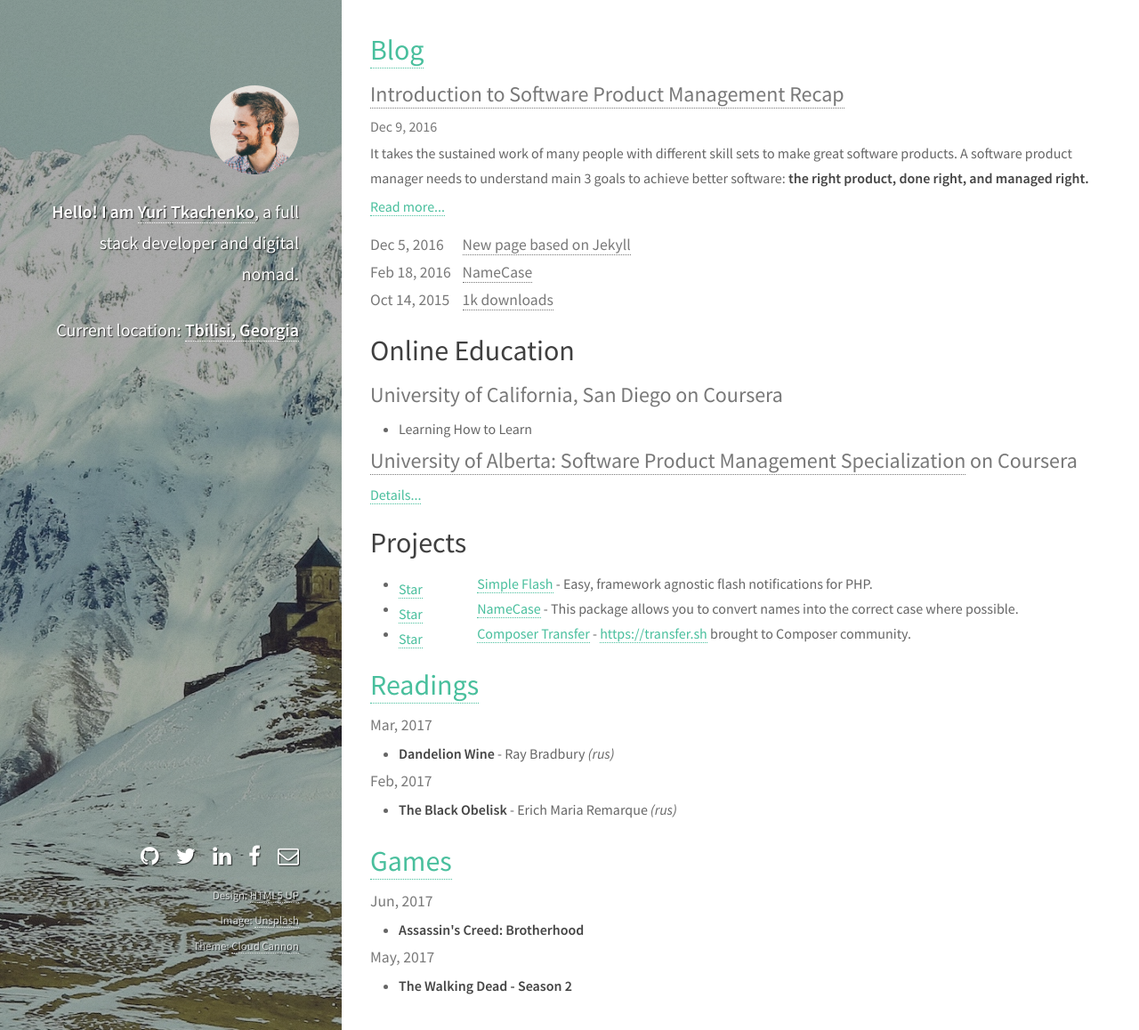
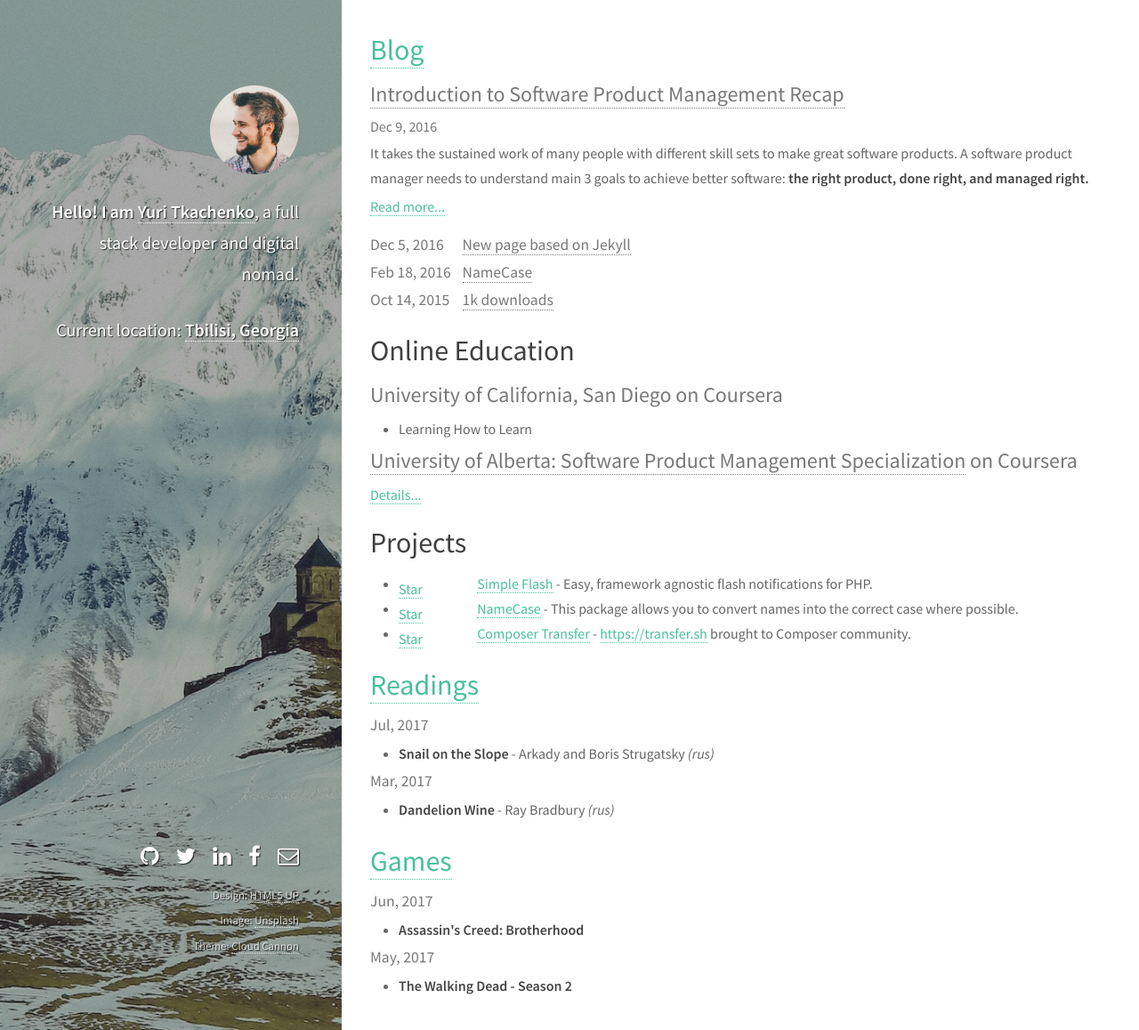
Before and after one commit to tamtamchik/tamtamchik.github.io, a Jekyll site: the page built from index.html, in a window 1280 px wide and 1158 px high. Shown: the whole window at 89% size. Built offline with Jekyll 4.4.1, drawn with Linux system fonts in a browser that asks for light colours.

Commit message:
Snail on the Slope

```diff
--- a/_data/books.yml
+++ b/_data/books.yml
@@ -1,3 +1,9 @@
+- date: 2017-07-01
+  books:
+    - title: Snail on the Slope
+      author: Arkady and Boris Strugatsky
+      lang: rus
+
 - date: 2017-03-01
   books:
     - title: Dandelion Wine
```
